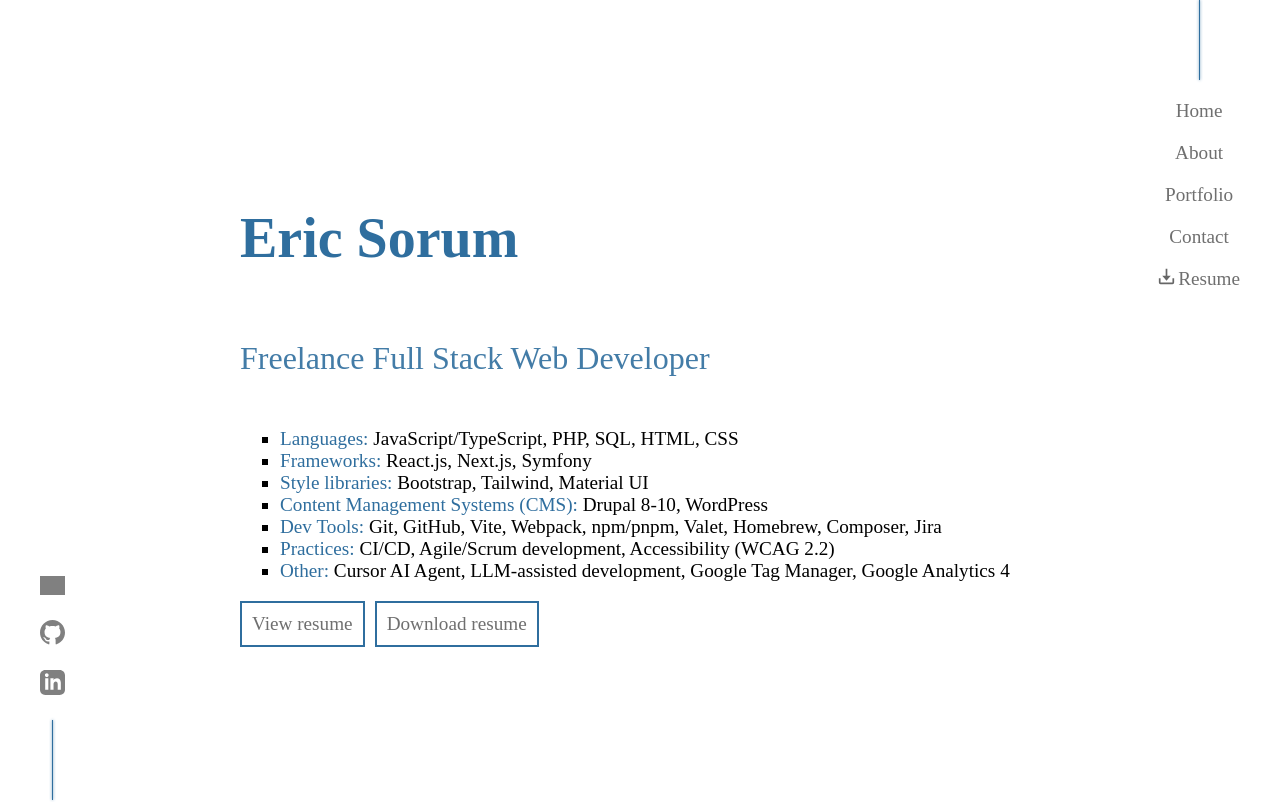
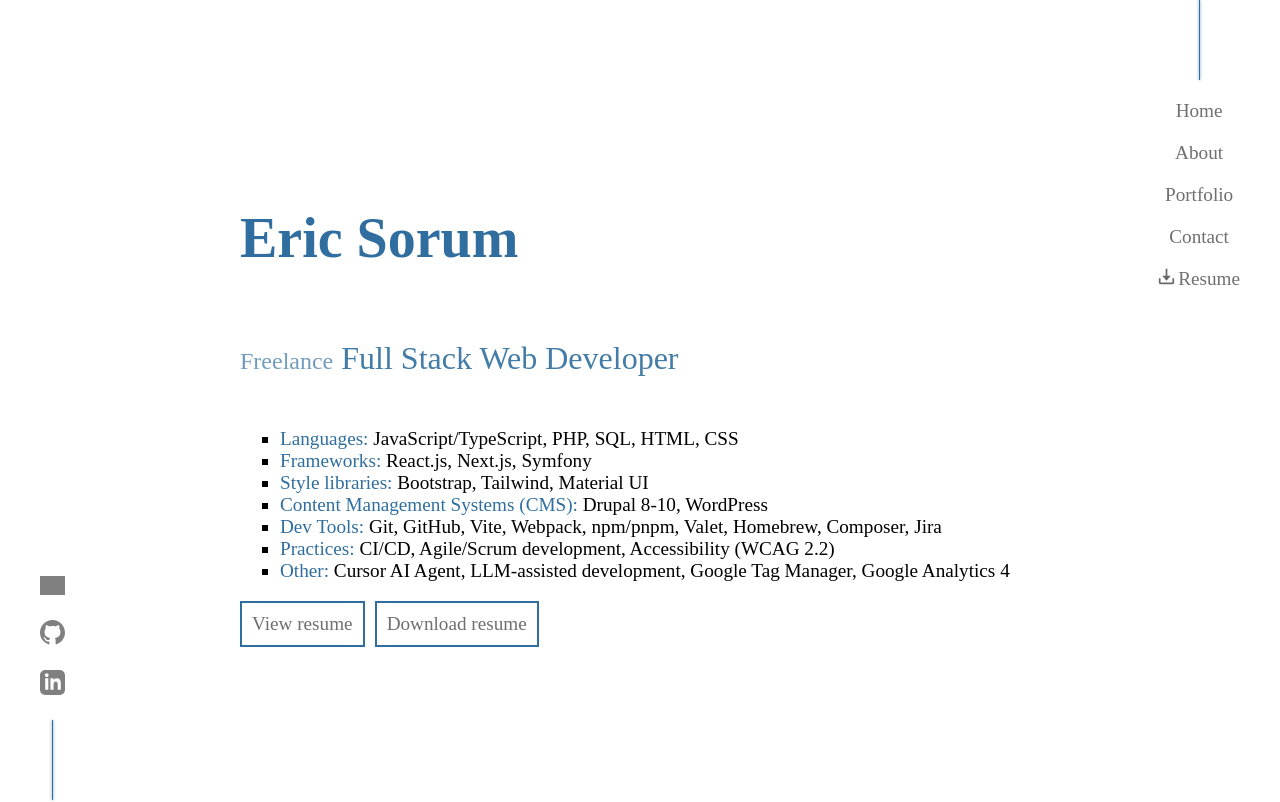
Before and after one commit to EricSorum/portfolio-site, a React (Vite) app: page / in a window 1280 px wide. Shown: the top 802 px of the page. Built offline with nearby package versions, Linux system fonts and the light colour scheme; grey boxes are pictures that could not be loaded.

Commit message:
Added span style to subheader.

```diff
--- a/src/style/Home.module.css
+++ b/src/style/Home.module.css
@@ -52,6 +52,10 @@
   opacity: 0.9;
 }
 
+.subHeader span {
+  opacity: 0.75;
+  font-size: 1.5rem;
+}
 @media (max-width: 600px) {
   .homeHeader{
     font-size: 2rem;
```
